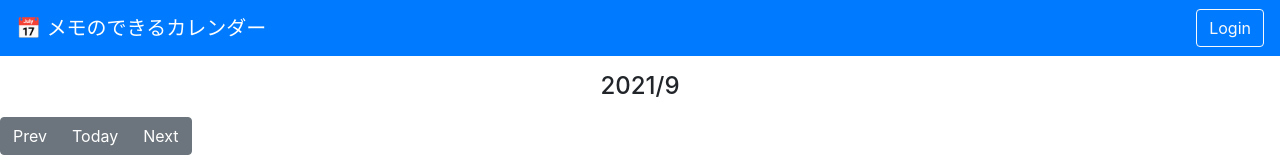
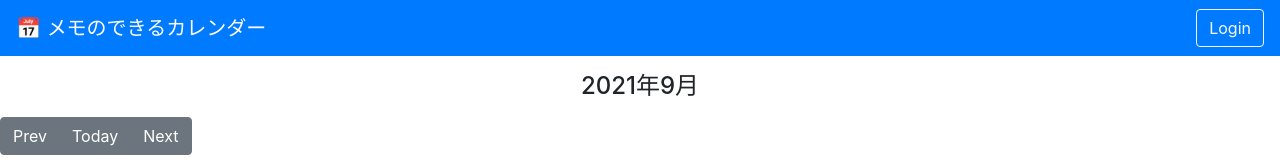
Before and after one commit to totuus1157/next-calendar-app, a Next.js app in the folder next_app/: page / in a window 1280 px wide. Shown: the top 162 px of the page. Built offline with nearby package versions, Linux system fonts and the light colour scheme.

Commit message:
年月表示の変更

```diff
--- a/next_app/pages/index.tsx
+++ b/next_app/pages/index.tsx
@@ -198,12 +198,6 @@ export default function Home(): JSX.Element {
     <div>
       <Header />
 
-      <style jsx>{`
-        h4 {
-          text-align: center;
-        }
-      `}</style>
-
       <Navbar bg="primary" variant="dark">
         <Navbar.Brand>️📅 メモのできるカレンダー</Navbar.Brand>
         <Navbar.Collapse className="justify-content-end">
@@ -214,7 +208,9 @@ export default function Home(): JSX.Element {
         </Navbar.Collapse>
       </Navbar>
 
-      <h4 className="my-3">{`${year}/${month + 1}`}</h4>
+      <h4 className="my-3" style={{ textAlign: "center" }}>{`${year}年${
+        month + 1
+      }月`}</h4>
 
       <ButtonGroup>
         <Button variant="secondary" onClick={sendOneMonth(-1)}>
```
